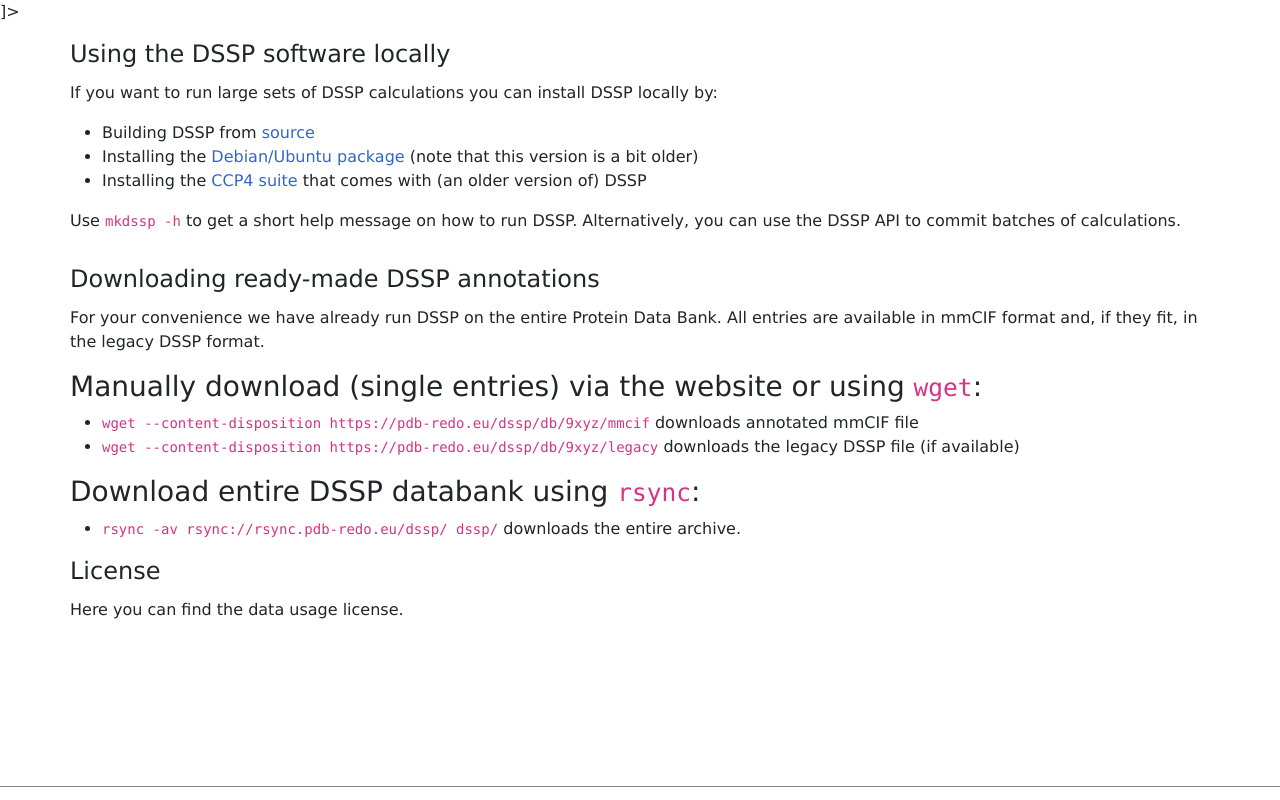
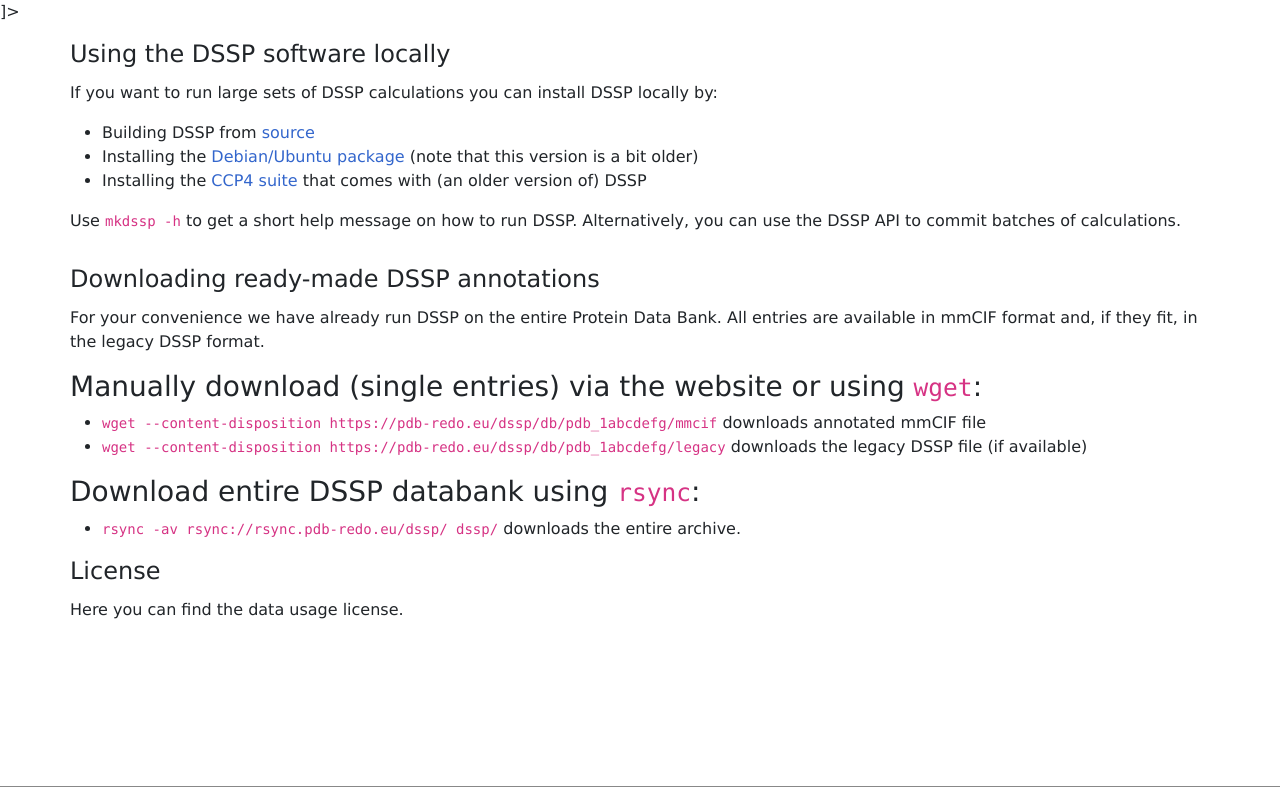
Before and after one commit to PDB-REDO/dssp-server, a website built with webpack: page docroot/download.html in a window 1280 px wide. Built offline with nearby package versions, Linux system fonts and the light colour scheme.

Commit message:
Update wget commands for file downloads to reflect new PDB identifiers

```diff
--- a/docroot/download.html
+++ b/docroot/download.html
@@ -39,8 +39,8 @@
 
 			<h3>Manually download (single entries) via the website or using <code>wget</code>:</h3>
 			<ul>
-				<li><code>wget --content-disposition https://pdb-redo.eu/dssp/db/9xyz/mmcif</code> downloads annotated mmCIF file</li>
-				<li><code>wget --content-disposition https://pdb-redo.eu/dssp/db/9xyz/legacy</code> downloads the legacy DSSP file (if available)</li>
+				<li><code>wget --content-disposition https://pdb-redo.eu/dssp/db/pdb_1abcdefg/mmcif</code> downloads annotated mmCIF file</li>
+				<li><code>wget --content-disposition https://pdb-redo.eu/dssp/db/pdb_1abcdefg/legacy</code> downloads the legacy DSSP file (if available)</li>
 			</ul>
 
 			<h3>Download entire DSSP databank using <code>rsync</code>:</h3>
```
